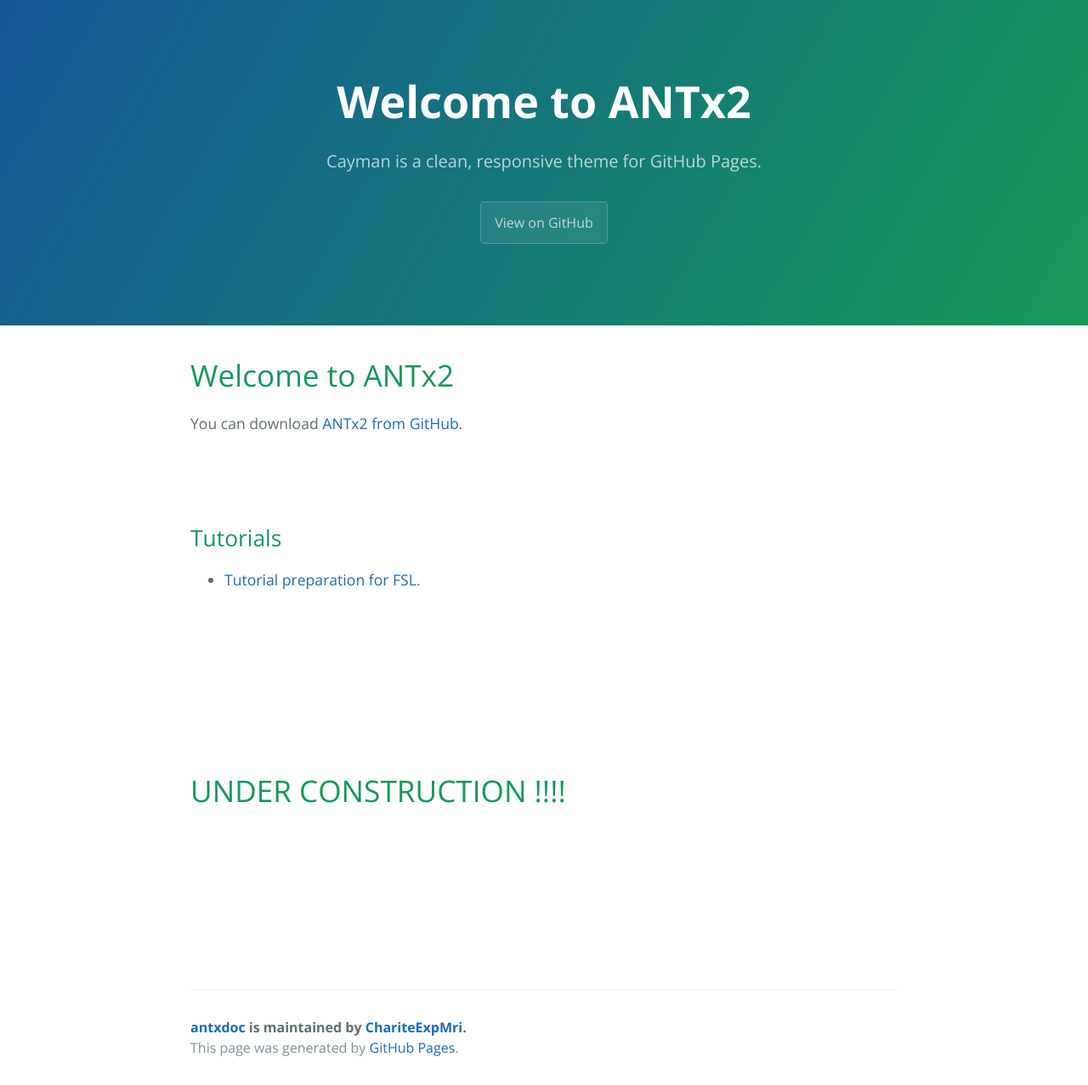
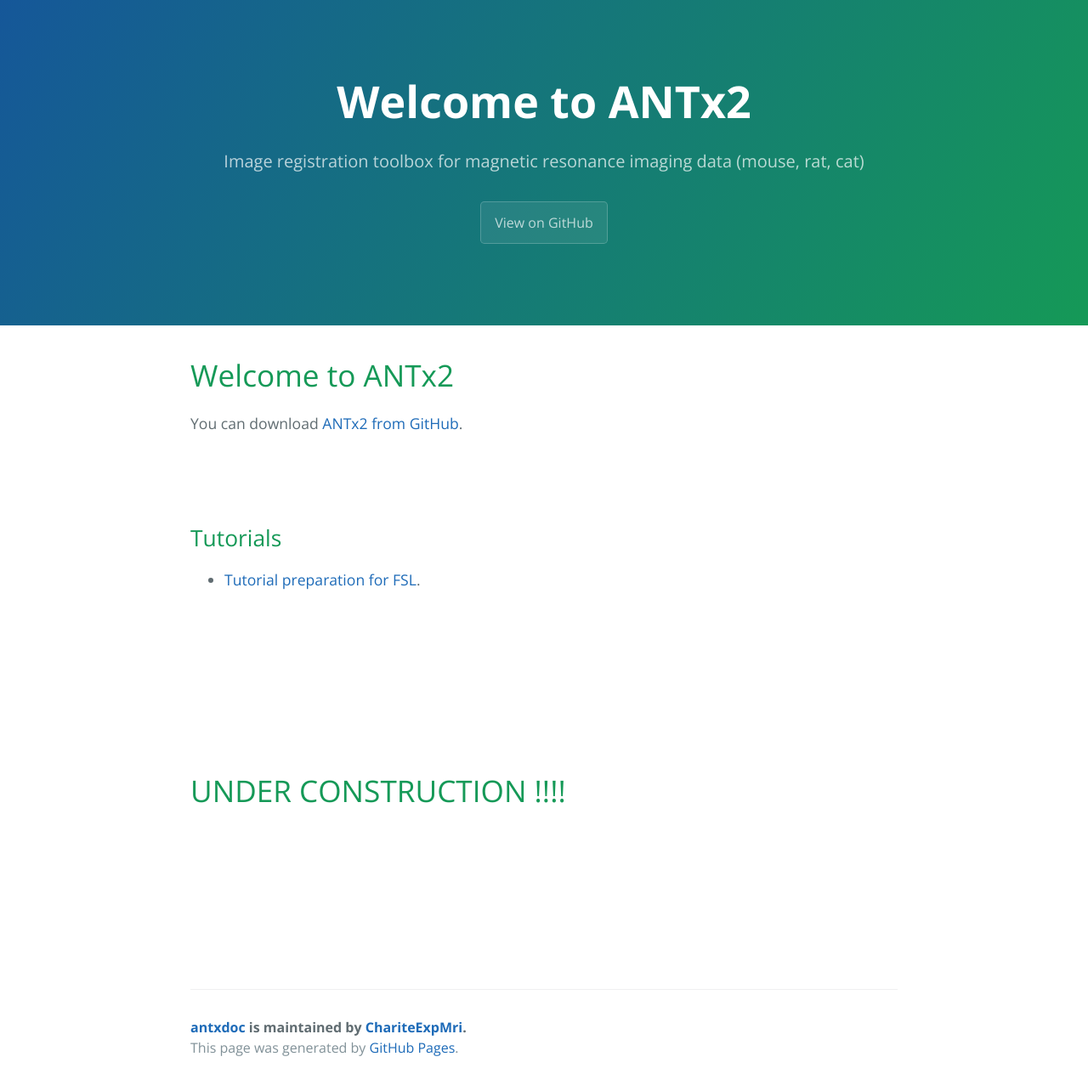
Before and after one commit to ChariteExpMri/antxdoc, a Jekyll site: the page built from index.md, in a window 1280 px wide. Shown: the whole page at 85% size. Built offline with Jekyll 4.4.1, drawn with Linux system fonts in a browser that asks for light colours; our own code applies the rules of GitHub Pages for plain Markdown files.

Commit message:
Update _config.yml

```diff
--- a/_config.yml
+++ b/_config.yml
@@ -1,5 +1,5 @@
 title: Cayman theme
-description: Cayman is a clean, responsive theme for GitHub Pages.
+description:  Image registration toolbox for magnetic resonance imaging data (mouse, rat, cat)
 show_downloads: false
 google_analytics:
 theme: jekyll-theme-cayman
```
